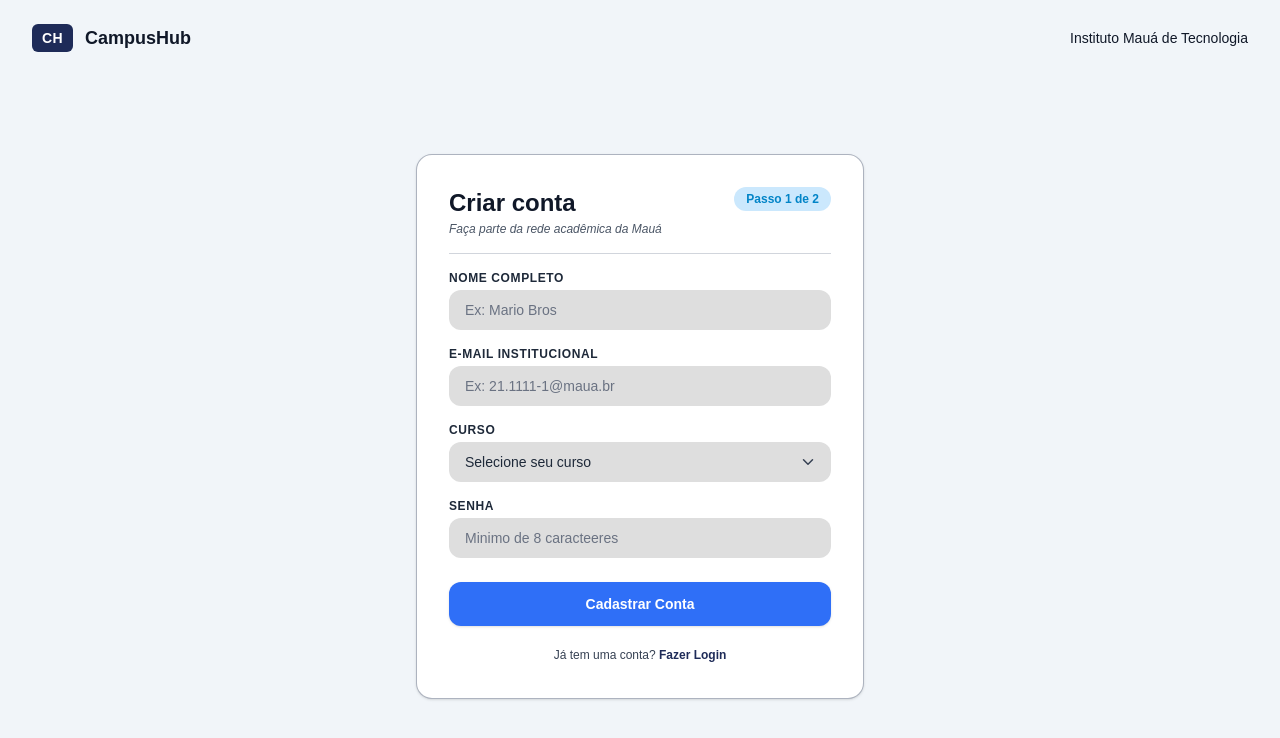
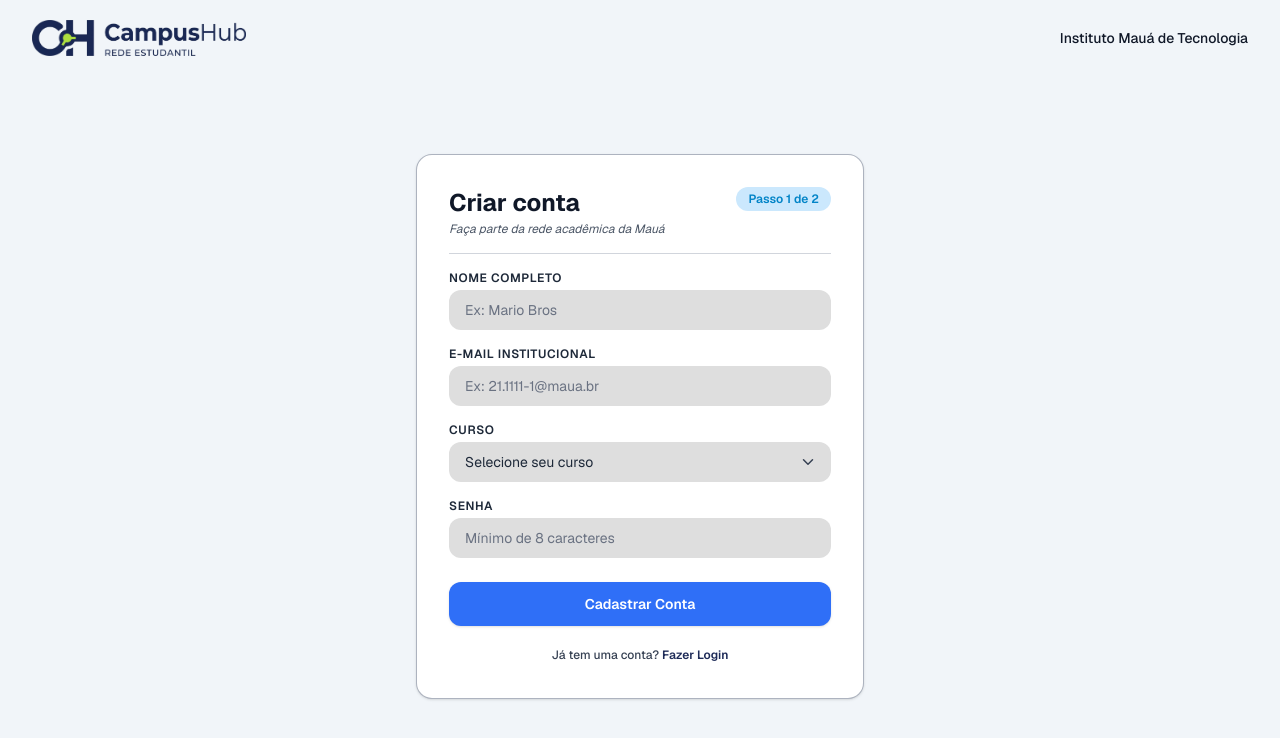
Before and after one commit to Peoliveirapinto/CampusHub_PI_2026_2, a Next.js app in the folder frontend/: page /cadastro in a window 1280 px wide. Shown: the top 738 px of the page. Built offline with nearby package versions, Linux system fonts and the light colour scheme.

Commit message:
fix(): correção da logo na página cadastro

```diff
--- a/frontend/src/app/cadastro/page.tsx
+++ b/frontend/src/app/cadastro/page.tsx
@@ -2,6 +2,7 @@
 
 import { useState } from "react";
 import Link from "next/link";
+import Image from "next/image";
 import { ChevronDown } from "lucide-react";
 
 export default function CadastroPage() {
@@ -17,14 +18,21 @@ export default function CadastroPage() {
   };
 
   return (
-    <div className="min-h-screen bg-[#f1f5f9] text-gray-900 flex flex-col justify-between">
+    <div className="min-h-screen bg-[#f1f5f9] text-gray-900 flex flex-col justify-between font-sans">
       {/* Cabeçalho */}
-      <header className="w-full flex justify-between items-center px-8 py-6">
-        <Link href="/" className="flex items-center gap-3">
-          <div className="bg-[#1e2b58] text-white font-bold px-2.5 py-1 rounded-md text-sm tracking-wide">
-            CH
-          </div>
-          <span className="font-bold text-gray-900 text-lg">CampusHub</span>
+      <header className="w-full flex justify-between items-center px-6 sm:px-8 py-5">
+        <Link
+          href="/"
+          className="flex items-center group transition-opacity hover:opacity-90"
+        >
+          <Image
+            src="/logo_CampusHub_sem_fundo.png"
+            alt="Logo CampusHub"
+            width={160}
+            height={40}
+            className="h-9 w-auto object-contain"
+            priority
+          />
         </Link>
         <span className="text-gray-900 text-sm font-medium">
           Instituto Mauá de Tecnologia
@@ -34,7 +42,6 @@ export default function CadastroPage() {
       {/* Conteúdo Central / Card de Cadastro */}
       <main className="flex-1 flex items-center justify-center px-4 py-8">
         <div className="w-full max-w-md bg-white border border-gray-400/80 rounded-2xl p-8 shadow-sm">
-
           {/* Topo do Card */}
           <div className="flex justify-between items-start mb-2">
             <div>
@@ -43,7 +50,7 @@ export default function CadastroPage() {
                 Faça parte da rede acadêmica da Mauá
               </p>
             </div>
-            <span className="bg-[#cbe8fd] text-[#0284c7] text-xs font-semibold px-3 py-1 rounded-full">
+            <span className="bg-[#cbe8fd] text-[#0284c7] text-xs font-semibold px-3 py-1 rounded-full whitespace-nowrap">
               Passo 1 de 2
             </span>
           </div>
@@ -103,15 +110,27 @@ export default function CadastroPage() {
                   id="curso"
                   value={curso}
                   onChange={(e) => setCurso(e.target.value)}
-                  className="w-full bg-[#dedede] text-gray-800 px-4 py-2.5 rounded-xl outline-none focus:ring-2 focus:ring-blue-500 text-sm appearance-none cursor-pointer"
+                  className="w-full bg-[#dedede] text-gray-800 px-4 py-2.5 rounded-xl outline-none focus:ring-2 focus:ring-blue-500 text-sm appearance-none cursor-pointer pr-10"
                   required
                 >
-                  <option value="" disabled>Selecione seu curso</option>
-                  <option value="ciencia-da-computacao">Ciência da Computação</option>
-                  <option value="sistemas-de-informacao">Sistemas de Informação</option>
-                  <option value="engenharia-de-computacao">Engenharia de Computação</option>
-                  <option value="engenharia-mecanica">Engenharia Mecânica</option>
-                  <option value="engenharia-eletrica">Engenharia Elétrica</option>
+                  <option value="" disabled>
+                    Selecione seu curso
+                  </option>
+                  <option value="ciencia-da-computacao">
+                    Ciência da Computação
+                  </option>
+                  <option value="sistemas-de-informacao">
+                    Sistemas de Informação
+                  </option>
+                  <option value="engenharia-de-computacao">
+                    Engenharia de Computação
+                  </option>
+                  <option value="engenharia-mecanica">
+                    Engenharia Mecânica
+                  </option>
+                  <option value="engenharia-eletrica">
+                    Engenharia Elétrica
+                  </option>
                   <option value="engenharia-civil">Engenharia Civil</option>
                   <option value="design">Design</option>
                   <option value="administracao">Administração</option>
@@ -134,7 +153,7 @@ export default function CadastroPage() {
               <input
                 id="senha"
                 type="password"
-                placeholder="Minimo de 8 caracteeres"
+                placeholder="Mínimo de 8 caracteres"
                 value={senha}
                 onChange={(e) => setSenha(e.target.value)}
                 className="w-full bg-[#dedede] text-gray-800 placeholder-gray-500 px-4 py-2.5 rounded-xl outline-none focus:ring-2 focus:ring-blue-500 text-sm"
@@ -146,7 +165,7 @@ export default function CadastroPage() {
             {/* Botão Cadastrar Conta */}
             <button
               type="submit"
-              className="w-full mt-2 bg-[#2f6ff7] hover:bg-[#255cd4] text-white font-semibold py-3 rounded-xl transition duration-150 shadow-sm text-sm"
+              className="w-full mt-2 bg-[#2f6ff7] hover:bg-[#255cd4] text-white font-semibold py-3 rounded-xl transition duration-150 shadow-sm text-sm cursor-pointer"
             >
               Cadastrar Conta
             </button>
@@ -164,7 +183,6 @@ export default function CadastroPage() {
               Fazer Login
             </Link>
           </div>
-
         </div>
       </main>
 
```
